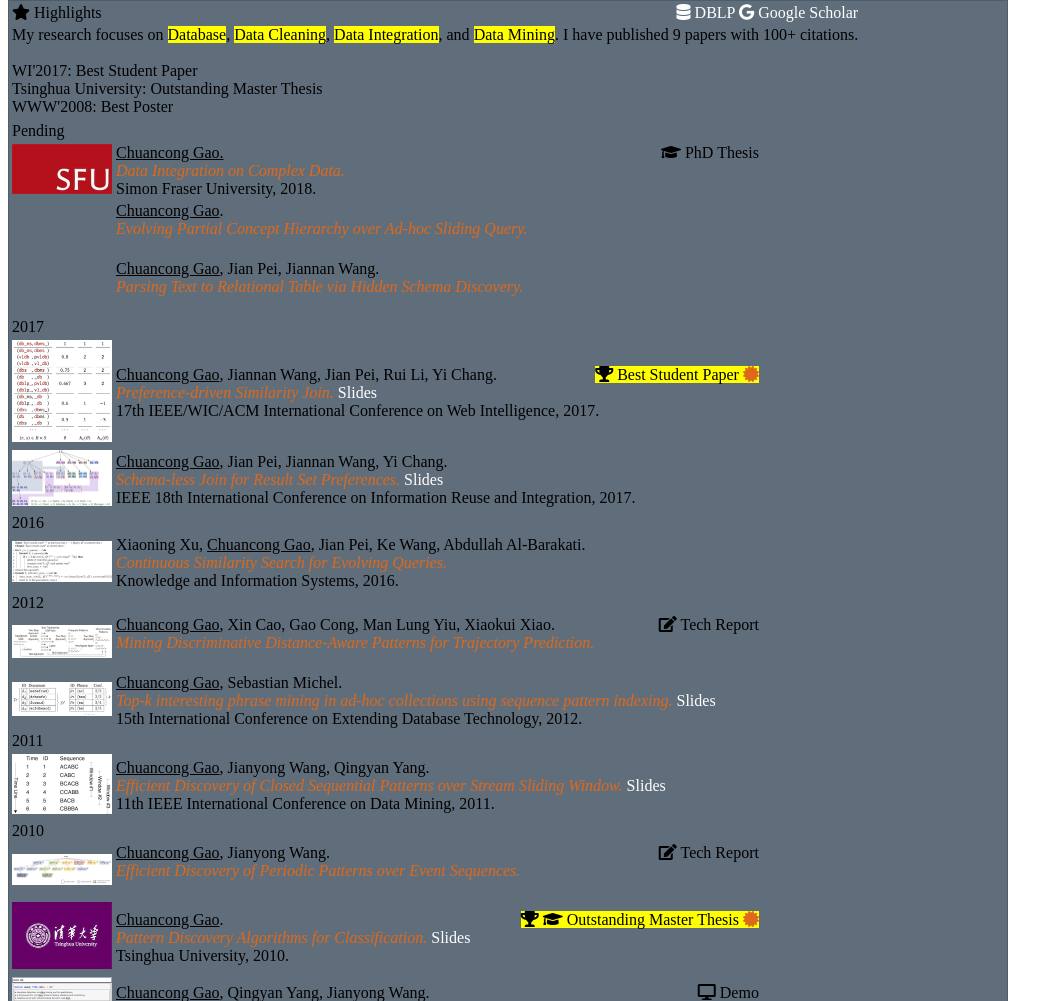
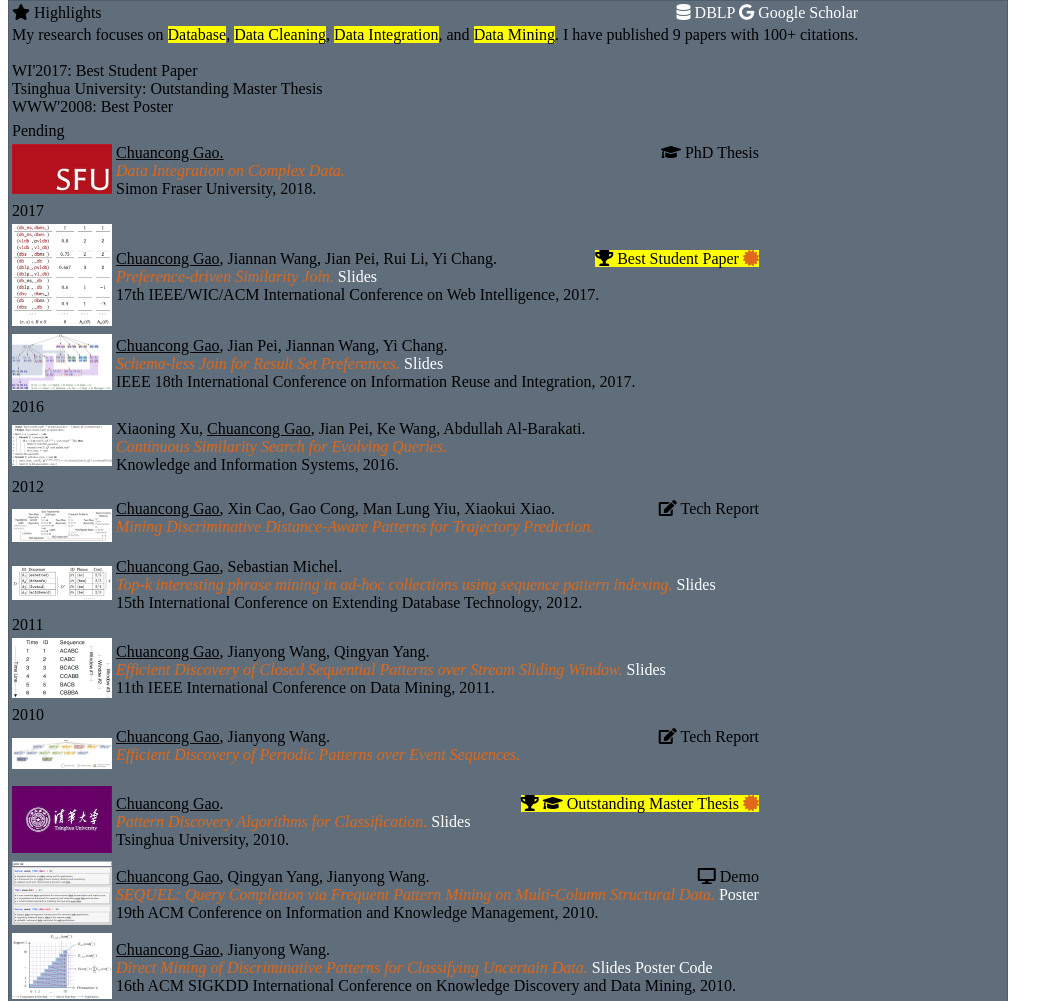
Before and after one commit to chuanconggao/chuanconggao.github.io, a plain HTML site: page index.html in a window 1280 px wide. Shown: the part 1807-2808 px from the top of the page, without its empty margins (0-1063 px from the left). Drawn offline with nearby package versions, Linux system fonts and the light colour scheme.

Commit message:
Remove pending papers

```diff
--- a/index.html
+++ b/index.html
@@ -384,28 +384,6 @@
                 <em><a>Data Integration on Complex Data.</a></em>
                 <br>
                 <span class="text-muted">Simon Fraser University, 2018.</span>
-            </td>
-        </tr>
-        <tr>
-            <td>
-            </td>
-            <td>
-                <u>Chuancong Gao</u>.
-                <br>
-                <em><a>Evolving Partial Concept Hierarchy over Ad-hoc Sliding Query.</a></em>
-                <br>
-                <br>
-            </td>
-        </tr>
-        <tr>
-            <td>
-            </td>
-            <td>
-                <u>Chuancong Gao</u>, Jian Pei, Jiannan Wang.
-                <br>
-                <em><a>Parsing Text to Relational Table via Hidden Schema Discovery.</a></em>
-                <br>
-                <br>
             </td>
         </tr>
         <tr class="no-hover">
```
Also changed, not shown: html/publications.html (+0 -22 lines).
